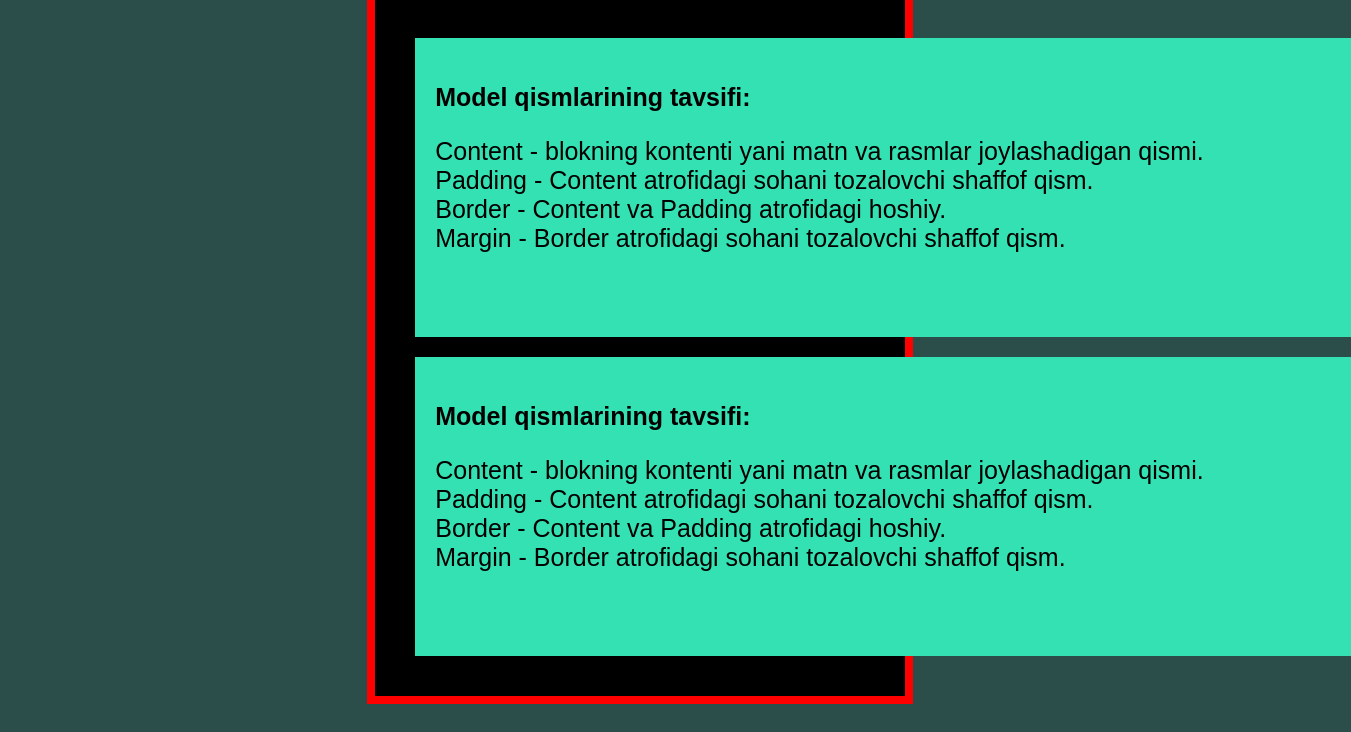
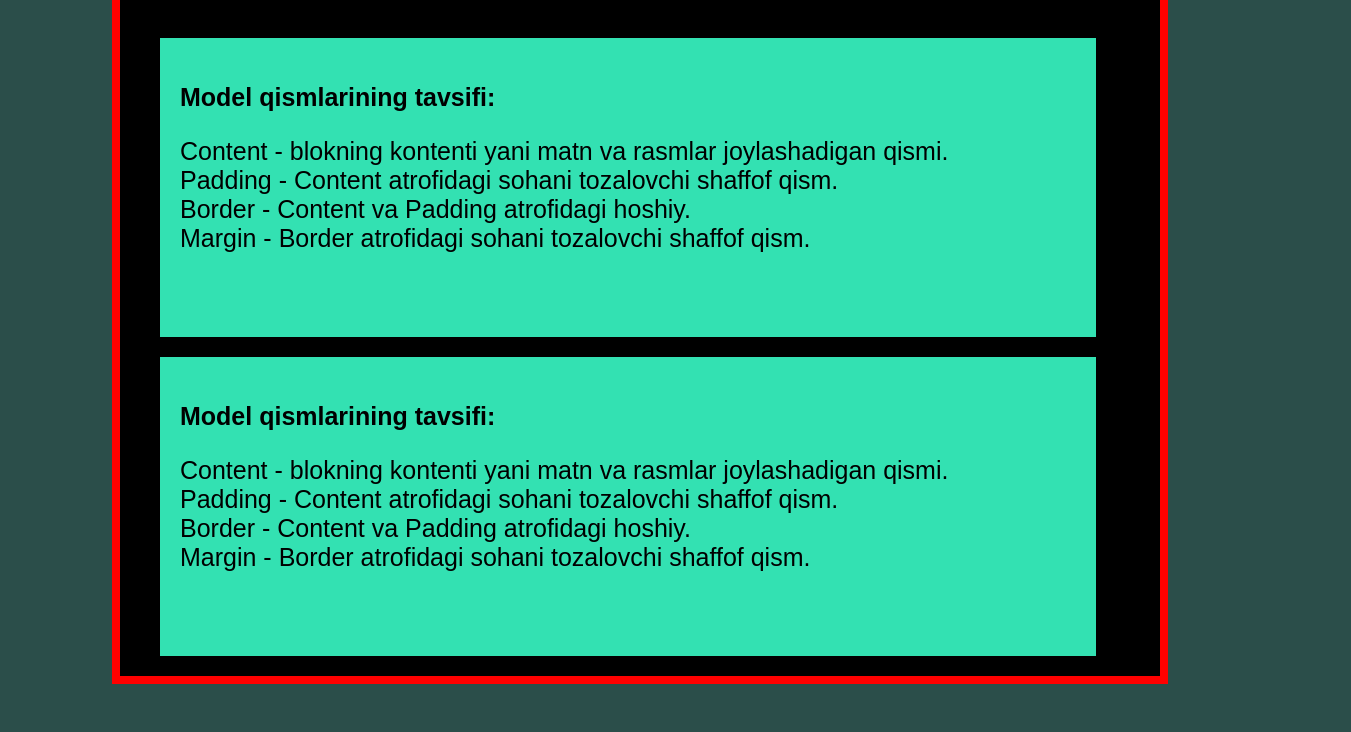
Before and after one commit to Erok12345/h2, a plain HTML site: page index.html in a window 1280 px wide. Shown: the part 122-854 px from the top of the page, 1351 px wide, since content can reach past the window. Drawn offline with Linux system fonts and the light colour scheme.

Commit message:
Update main.css

```diff
--- a/main.css
+++ b/main.css
@@ -21,7 +21,8 @@ line-height: 100%;
   border: 8px solid red;
   background-color: black;
   margin:0px auto;
-  width: 40%;
+  width: 1000px;
+  height:638px;
   padding: 20px;
 }
 
```
